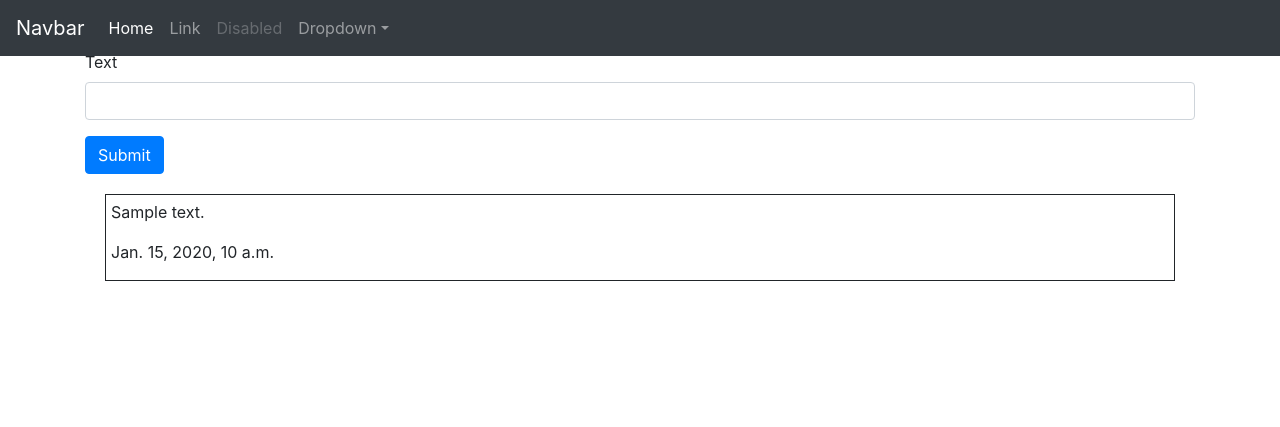
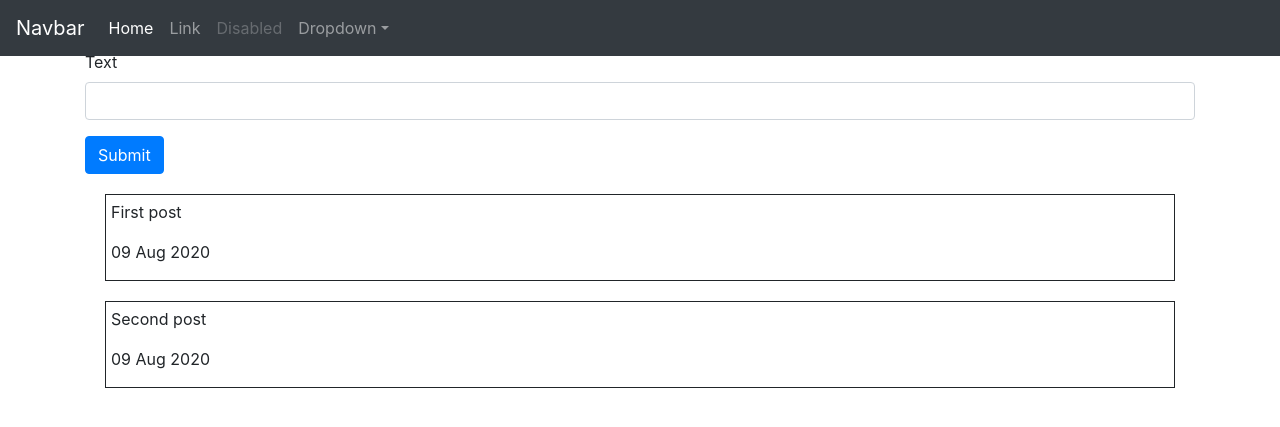
Before and after one commit to khazidhea/django-cbv-forms, a Django app: page / in a window 1280 px wide. Shown: the top 427 px of the page. Run offline with Django 3.2, Linux system fonts and the light colour scheme; tables that the repository leaves empty hold one stand-in row (values such as "Sample post"); some libraries are stand-ins or nearby versions.

Commit message:
Use basic Vue
List posts hardcoded in js with a method to add a new post

```diff
--- a/blog/static/main.js
+++ b/blog/static/main.js
@@ -1,34 +1,25 @@
-const input = document.querySelector('#id_text')
-const button = document.querySelector('#id_text')
-const form = document.querySelector('form')
-
-form.addEventListener(
-  'submit',
-  function (e) {
-    e.preventDefault();
-
-    let xhr = new XMLHttpRequest();
-    xhr.open('POST', '', true);
-
-    xhr.onreadystatechange = function() {
-      if (this.readyState === XMLHttpRequest.DONE && this.status === 200) {
-        const div = document.createElement('div');
-        div.classList.add('post');
-
-        const pText = document.createElement('p');
-        pText.innerHTML = input.value;
-        const pDate = document.createElement('p');
-        pDate.innerHTML = new Date();
-
-        div.appendChild(pText);
-        div.appendChild(pDate);
-
-        const topPost = document.querySelector('body > div > main > div:nth-child(2)')
-        topPost.parentNode.insertBefore(div, topPost)
-      }
+var app = new Vue({
+  el: 'main',
+  methods: {
+    addPost () {
+      const input = document.querySelector('input')
+      this.posts.unshift({
+        text: input.value,
+        created_at: '09 Aug 2020'
+      })
+      input.value = ''
     }
-
-    const formData = new FormData(form);
-    xhr.send(formData);
-  }
-)
+  },
+  data: () => ({
+    posts: [
+      {
+        text: 'First post',
+        created_at: '09 Aug 2020'
+      },
+      {
+        text: 'Second post',
+        created_at: '09 Aug 2020'
+      },
+    ]
+  })
+})
--- a/blog/templates/base.html
+++ b/blog/templates/base.html
@@ -25,6 +25,8 @@
     <script src="https://code.jquery.com/jquery-3.5.1.slim.min.js" integrity="sha384-DfXdz2htPH0lsSSs5nCTpuj/zy4C+OGpamoFVy38MVBnE+IbbVYUew+OrCXaRkfj" crossorigin="anonymous"></script>
     <script src="https://cdn.jsdelivr.net/npm/popper.js@1.16.0/dist/umd/popper.min.js" integrity="sha384-Q6E9RHvbIyZFJoft+2mJbHaEWldlvI9IOYy5n3zV9zzTtmI3UksdQRVvoxMfooAo" crossorigin="anonymous"></script>
     <script src="https://stackpath.bootstrapcdn.com/bootstrap/4.5.0/js/bootstrap.min.js" integrity="sha384-OgVRvuATP1z7JjHLkuOU7Xw704+h835Lr+6QL9UvYjZE3Ipu6Tp75j7Bh/kR0JKI" crossorigin="anonymous"></script>
+
+    <script src="https://cdn.jsdelivr.net/npm/vue/dist/vue.js"></script>
     <script src="{% static 'main.js' %}"></script>
   </body>
 </html>
--- a/blog/templates/index.html
+++ b/blog/templates/index.html
@@ -1,16 +1,18 @@
 {% extends "base.html" %}
+{% block content %}
+{% include "nav.html" %}
+{% verbatim %}
+<main role="main" class="container">
+  <div class="form-group">
+    <label for="id_text">Text</label>
+    <input type="text" name="text" minlength="10" required="required" id="id_text" class="form-control">
+  </div>
+  <button class="btn btn-primary" @click="addPost">Submit</button>
 
-{% block content %}
-
-{% include "nav.html" %}
-
-<main role="main" class="container">
-
-  {% include "post_form.html" %}
-
-  {% for post in posts %}
-    {% include "post.html" %}
-  {% endfor %}
-
+  <div class="post" v-for="post in posts">
+    <p>{{ post.text }}</p>
+    <p>{{ post.created_at }}</p>
+  </div>
 </main><!-- /.container -->
+{% endverbatim %}
 {% endblock content %}
```
